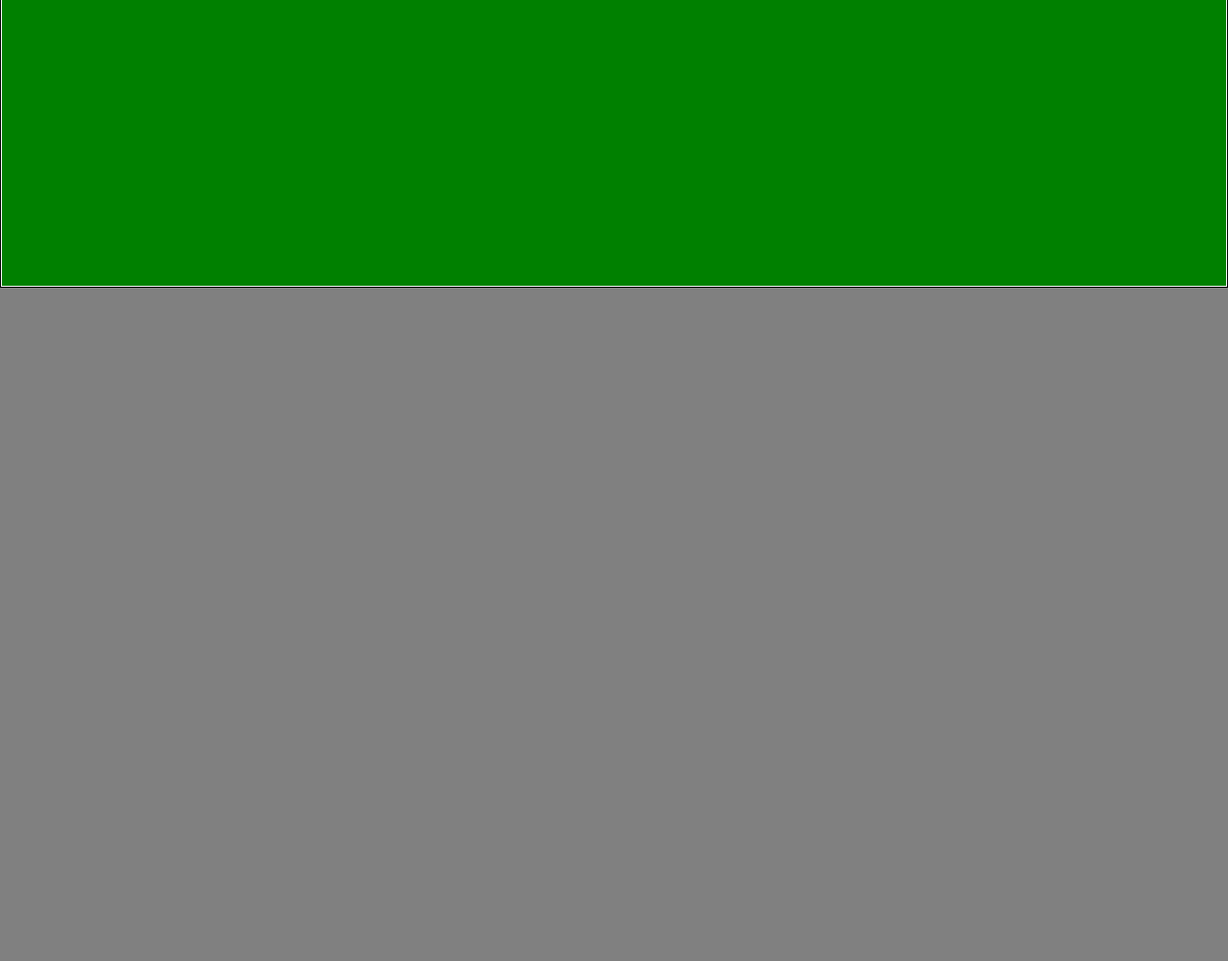
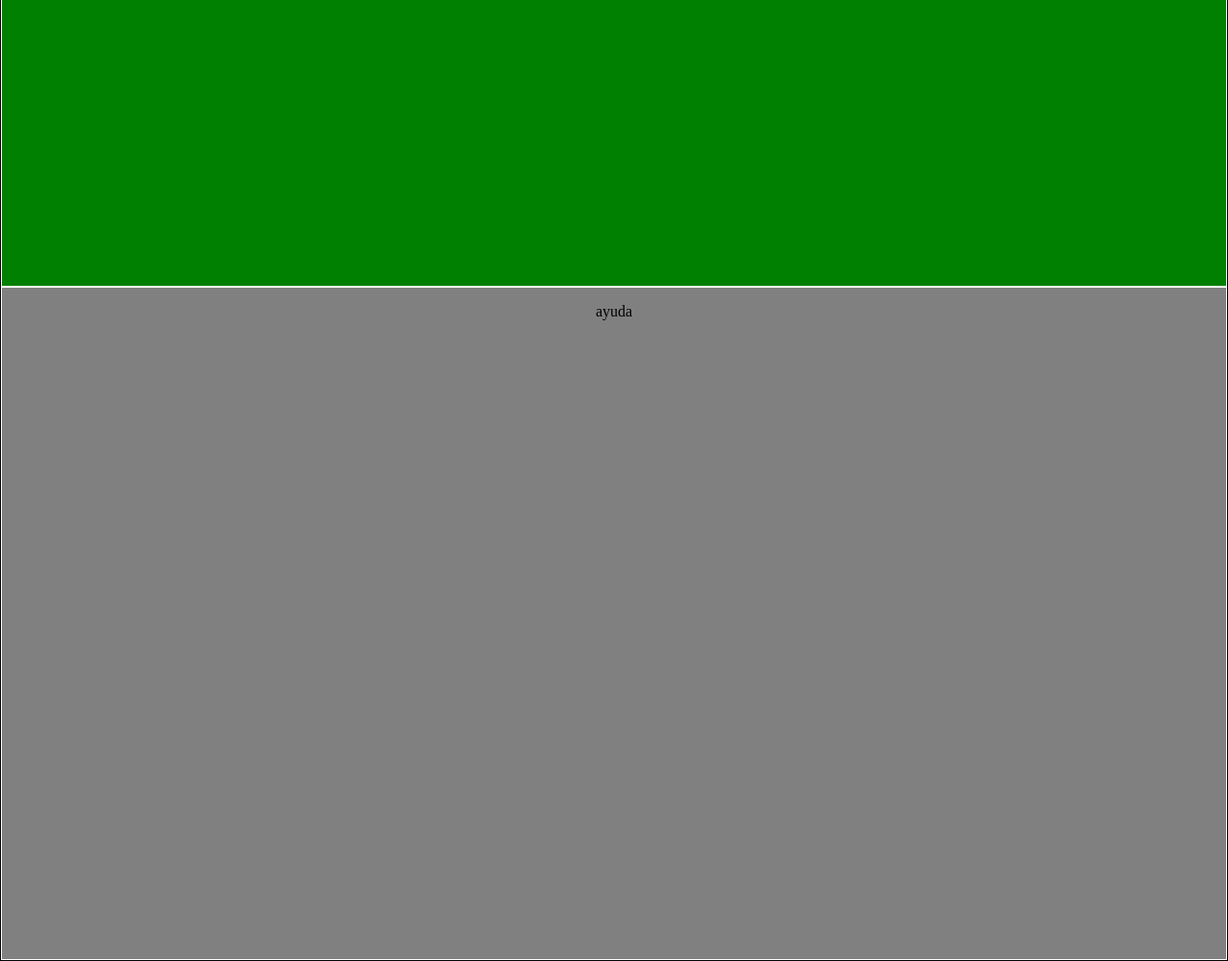
Before and after one commit to oscarokc/new, a plain HTML site: page index.html in a window 1280 px wide. Shown: the part 2562-3564 px from the top of the page at 96% size. Before the commit the page ends 2862 px from the top, so only its background shows below. Drawn offline with Linux system fonts and the light colour scheme.

Commit message:
seccion ayuda
Seccion ayuda en principal

```diff
--- a/index.html
+++ b/index.html
@@ -29,6 +29,8 @@
 <section id="contacto" class="comun">
 	<P>CONTACTO</P>
 </section>
-
+<section id="ayuda" class="comun">
+	<P>ayuda</P>
+</section>
 </body>
 </html>
```
